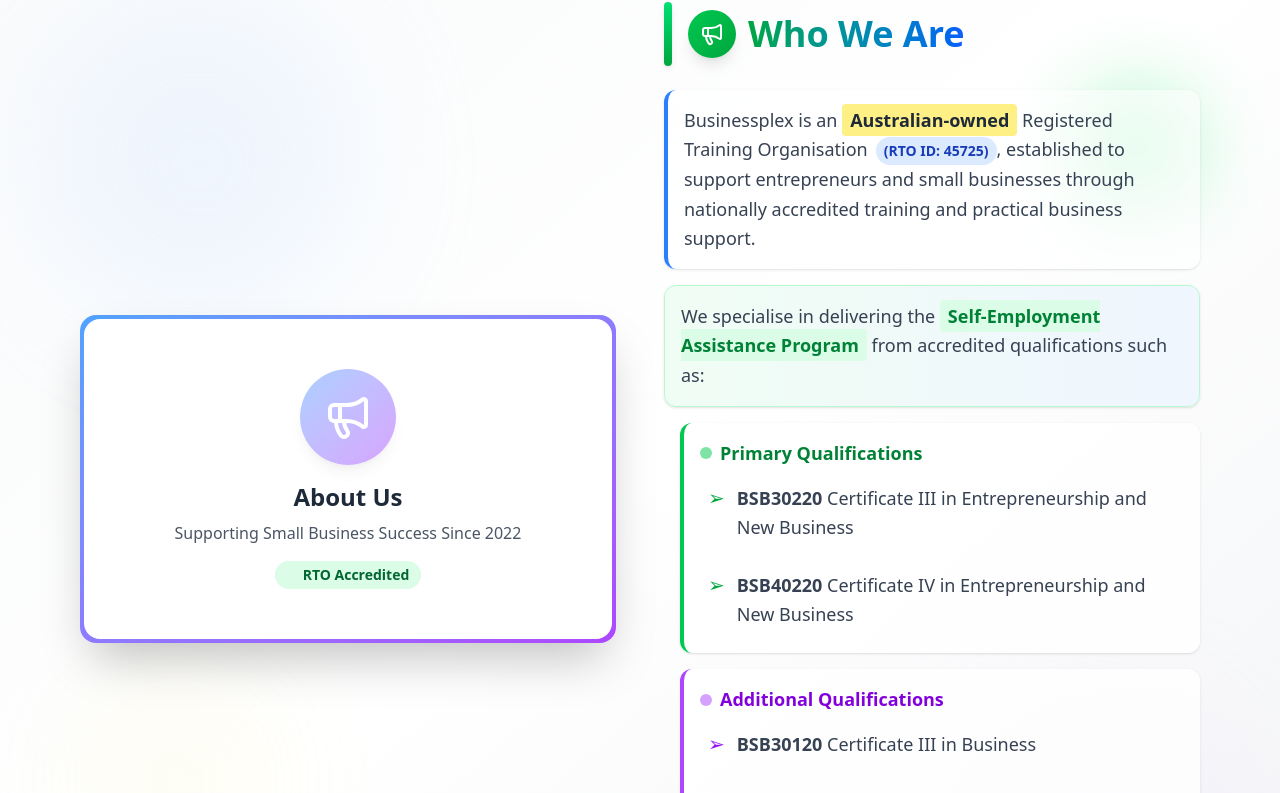
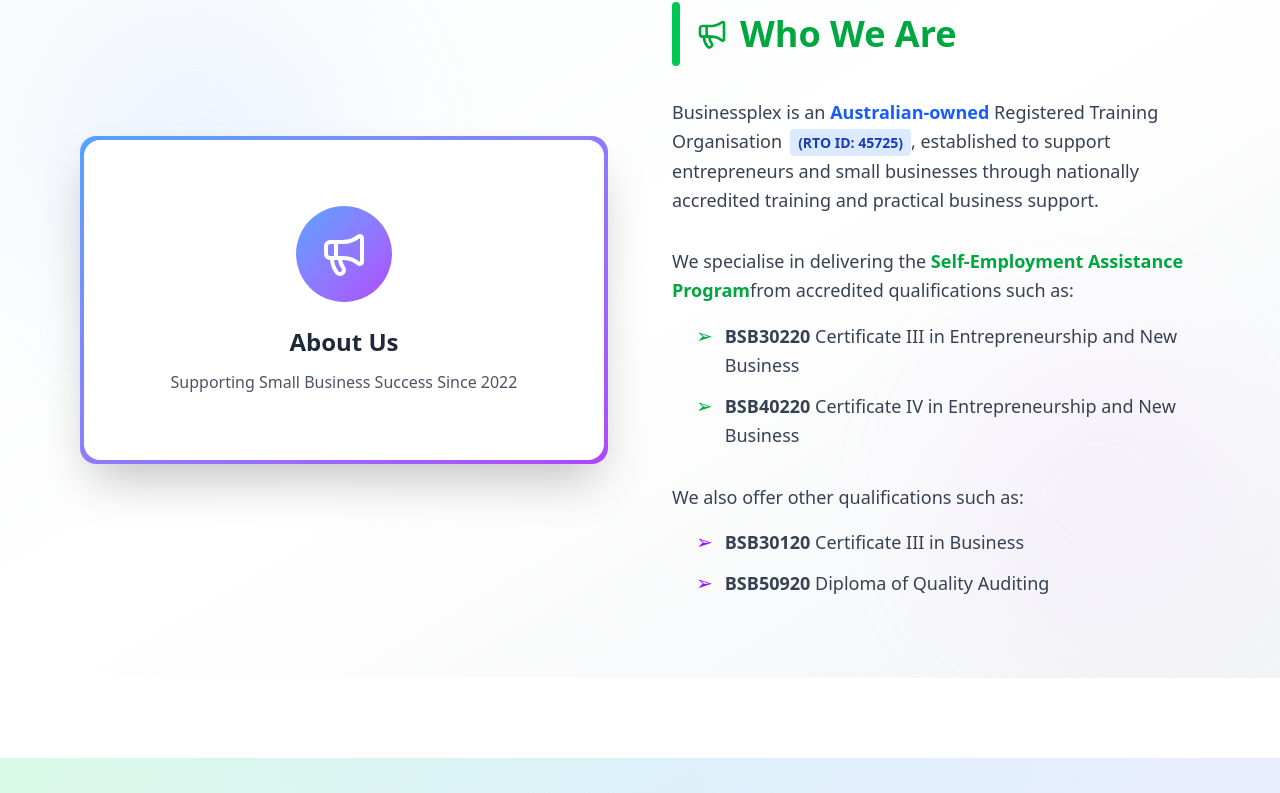
Before and after one commit to YoshithaUR/BusinessPlex_Final, a React (Vite) app in the folder frontend/: page /about in a window 1280 px wide. Shown: the part 1638-2431 px from the top of the page. Built offline with nearby package versions, Linux system fonts and the light colour scheme.

Commit message:
fixed about

```diff
--- a/frontend/src/view/About.jsx
+++ b/frontend/src/view/About.jsx
@@ -76,114 +76,67 @@
   <div className="absolute top-20 left-10 w-80 h-80 bg-blue-200 opacity-20 rounded-full blur-3xl" />
   <div className="absolute bottom-10 right-10 w-72 h-72 bg-purple-200 opacity-20 rounded-full blur-3xl" />
 
-        {/* Additional floating elements */}
-        <div className="absolute top-40 right-20 w-32 h-32 bg-green-300 opacity-15 rounded-full blur-2xl animate-pulse" />
-        <div className="absolute bottom-40 left-20 w-48 h-48 bg-yellow-200 opacity-10 rounded-full blur-3xl" />
-
-        <div className="relative z-10 flex flex-col md:flex-row items-center gap-12 max-w-6xl mx-auto">
+  <div className="relative z-10 flex flex-col md:flex-row items-center gap-16 max-w-6xl mx-auto">
     <div className="w-full md:w-1/2">
-            <div className="bg-gradient-to-br from-blue-400 to-purple-500 rounded-2xl p-1 shadow-2xl transform hover:scale-105 transition-transform duration-300">
-              <div className="bg-white rounded-2xl p-8 h-80 flex items-center justify-center relative overflow-hidden">
-                {/* Background pattern */}
-                <div className="absolute inset-0 opacity-5">
-                  <div className="absolute inset-0" style={{
-                    backgroundImage: `radial-gradient(circle at 2px 2px, rgba(59, 130, 246, 0.5) 1px, transparent 0)`,
-                    backgroundSize: "20px 20px"
-                  }} />
-                </div>
-
-                <div className="text-center relative z-10">
-                  <div className="w-24 h-24 bg-gradient-to-br from-blue-400 to-purple-500 rounded-full flex items-center justify-center mx-auto mb-4 shadow-lg animate-pulse">
+      <div className="bg-gradient-to-br from-blue-400 to-purple-500 rounded-2xl p-1 shadow-2xl">
+        <div className="bg-white rounded-2xl p-8 h-80 flex items-center justify-center">
+          <div className="text-center">
+            <div className="w-24 h-24 bg-gradient-to-br from-blue-400 to-purple-500 rounded-full flex items-center justify-center mx-auto mb-6">
               <Megaphone className="text-white w-12 h-12" />
             </div>
-                  <h3 className="text-2xl font-bold text-gray-800 mb-2">About Us</h3>
+            <h3 className="text-2xl font-bold text-gray-800 mb-3">About Us</h3>
             <p className="text-gray-600 font-medium">Supporting Small Business Success Since 2022</p>
-
-                  {/* Achievement badge */}
-                  <div className="mt-4 inline-flex items-center gap-2 bg-green-100 text-green-800 px-3 py-1 rounded-full text-sm font-semibold">
-                    <div className="w-2 h-2 bg-green-500 rounded-full animate-ping" />
-                    RTO Accredited
-                  </div>
           </div>
         </div>
       </div>
     </div>
 
     <div className="w-full md:w-1/2">
-            <div className="flex items-center gap-4 mb-6">
-              <div className="w-2 h-16 bg-gradient-to-b from-green-400 to-green-600 rounded-full shadow-md" />
+      <div className="flex items-center gap-4 mb-8">
+        <div className="w-2 h-16 bg-green-500 rounded-full" />
         <div className="flex items-center gap-3">
-                <div className="w-12 h-12 bg-gradient-to-br from-green-500 to-green-600 rounded-full flex items-center justify-center shadow-lg">
-                  <Megaphone className="text-white w-6 h-6" />
-                </div>
-                <h2 className="text-3xl md:text-4xl font-bold bg-gradient-to-r from-green-600 to-blue-600 bg-clip-text text-transparent">
-                  Who We Are
-                </h2>
+          <Megaphone className="text-green-600 w-8 h-8" />
+          <h2 className="text-3xl md:text-4xl font-bold text-green-600">Who We Are</h2>
         </div>
       </div>
 
-            <div className="space-y-4 text-lg leading-relaxed text-gray-700">
-              <p className="bg-white/60 backdrop-blur-sm p-4 rounded-xl border-l-4 border-blue-500 shadow-sm">
-                Businessplex is an <span className="bg-yellow-200 px-2 py-1 rounded font-semibold text-gray-800">Australian-owned</span> Registered Training Organisation
-                <span className="inline-flex items-center gap-1 bg-blue-100 text-blue-800 px-2 py-1 rounded-full text-sm font-bold ml-2">
-                  (RTO ID: 45725)
-                </span>,
-                established to support entrepreneurs and small businesses through nationally accredited
-                training and practical business support.
+      <div className="space-y-6 text-lg leading-relaxed text-gray-700">
+        <p>
+          Businessplex is an <span className="font-bold text-blue-600">Australian-owned</span> Registered Training Organisation
+          <span className="bg-blue-100 text-blue-800 px-2 py-1 rounded text-sm font-bold ml-2">(RTO ID: 45725)</span>,
+          established to support entrepreneurs and small businesses through nationally accredited training and practical business support.
         </p>
 
-              <p className="bg-gradient-to-r from-green-50 to-blue-50 p-4 rounded-xl border border-green-200 shadow-sm">
-                We specialise in delivering the <span className="font-bold text-green-700 bg-green-100 px-2 py-1 rounded">Self-Employment Assistance Program</span> from accredited
-                qualifications such as:
+        <div className="mt-8">
+          <p className="mb-4">
+            We specialise in delivering the <span className="font-bold text-green-600">Self-Employment Assistance Program</span>
+            from accredited qualifications such as:
           </p>
 
-              <div className="ml-4 space-y-3 bg-white/80 p-4 rounded-xl shadow-sm border-l-4 border-green-500">
-                <h4 className="font-bold text-green-700 mb-2 flex items-center gap-2">
-                  <div className="w-3 h-3 bg-green-500 rounded-full animate-pulse" />
-                  Primary Qualifications
-                </h4>
-                <div className="flex items-start gap-3 group hover:bg-green-50 p-2 rounded-lg transition-colors">
+          <div className="space-y-3 ml-6 mb-6">
+            <div className="flex items-start gap-3">
               <span className="text-green-600 font-bold text-xl">➢</span>
-                  <span className="group-hover:text-green-700 transition-colors">
-                    <span className="font-semibold">BSB30220</span> Certificate III in Entrepreneurship and New Business
-                  </span>
+              <span><strong>BSB30220</strong> Certificate III in Entrepreneurship and New Business</span>
             </div>
-                <div className="flex items-start gap-3 group hover:bg-green-50 p-2 rounded-lg transition-colors">
+            <div className="flex items-start gap-3">
               <span className="text-green-600 font-bold text-xl">➢</span>
-                  <span className="group-hover:text-green-700 transition-colors">
-                    <span className="font-semibold">BSB40220</span> Certificate IV in Entrepreneurship and New Business
-                  </span>
+              <span><strong>BSB40220</strong> Certificate IV in Entrepreneurship and New Business</span>
+            </div>
           </div>
         </div>
 
-              <div className="ml-4 space-y-3 bg-white/80 p-4 rounded-xl shadow-sm border-l-4 border-purple-500">
-                <h4 className="font-bold text-purple-700 mb-2 flex items-center gap-2">
-                  <div className="w-3 h-3 bg-purple-500 rounded-full animate-pulse" />
-                  Additional Qualifications
-                </h4>
-                <div className="flex items-start gap-3 group hover:bg-purple-50 p-2 rounded-lg transition-colors">
+        <div className="mt-8">
+          <p className="mb-4">We also offer other qualifications such as:</p>
+
+          <div className="space-y-3 ml-6">
+            <div className="flex items-start gap-3">
               <span className="text-purple-600 font-bold text-xl">➢</span>
-                  <span className="group-hover:text-purple-700 transition-colors">
-                    <span className="font-semibold">BSB30120</span> Certificate III in Business
-                  </span>
+              <span><strong>BSB30120</strong> Certificate III in Business</span>
             </div>
-                <div className="flex items-start gap-3 group hover:bg-purple-50 p-2 rounded-lg transition-colors">
+            <div className="flex items-start gap-3">
               <span className="text-purple-600 font-bold text-xl">➢</span>
-                  <span className="group-hover:text-purple-700 transition-colors">
-                    <span className="font-semibold">BSB50920</span> Diploma of Quality Auditing
-                  </span>
+              <span><strong>BSB50920</strong> Diploma of Quality Auditing</span>
             </div>
-              </div>
-
-              {/* Call to action highlight */}
-              <div className="mt-6 p-4 bg-gradient-to-r from-blue-500 to-purple-600 rounded-xl text-white shadow-lg">
-                <div className="flex items-center gap-3">
-                  <div className="w-8 h-8 bg-white/20 rounded-full flex items-center justify-center">
-                    <span className="text-sm font-bold">✓</span>
-                  </div>
-                  <p className="font-semibold">
-                    Government Funded Programs Available - Start Your Business Journey Today!
-                  </p>
           </div>
         </div>
       </div>
```
Lines whose indentation alone changed are shown as unchanged.
